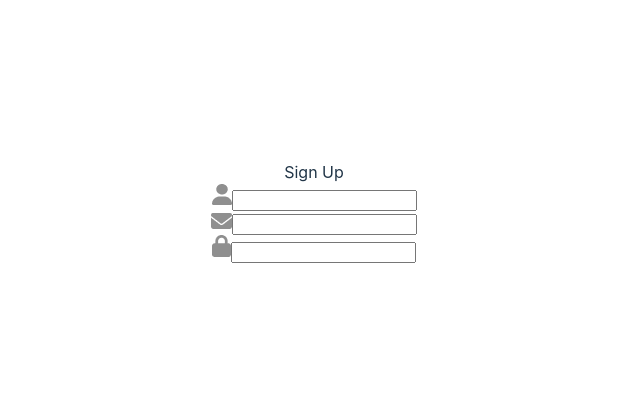
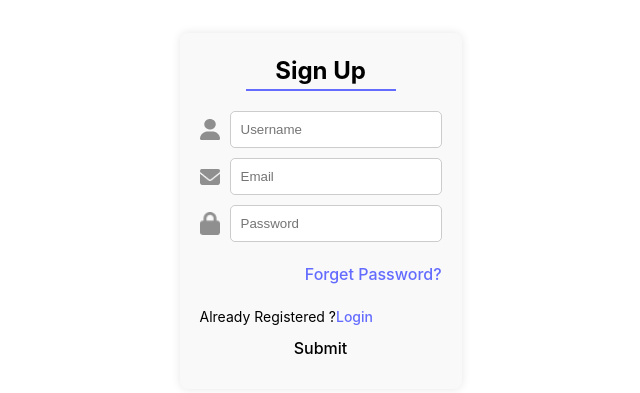
Before and after one commit to lokesh1jha/video-dashboard-frontend, a React (Vite) app: page /login in a window 1280 px wide. Shown: the part 189-582 px from the top of the page, without its empty margins (326-966 px from the left). Built offline with nearby package versions, Linux system fonts and the light colour scheme.

Commit message:
wip: login

```diff
--- a/index.html
+++ b/index.html
@@ -9,5 +9,8 @@
   <body>
     <div id="root"></div>
     <script type="module" src="/src/main.jsx"></script>
+    <script src="https://code.jquery.com/jquery-3.2.1.slim.min.js" integrity="sha384-KJ3o2DKtIkvYIK3UENzmM7KCkRr/rE9/Qpg6aAZGJwFDMVNA/GpGFF93hXpG5KkN" crossorigin="anonymous"></script>
+    <script src="https://cdnjs.cloudflare.com/ajax/libs/popper.js/1.12.9/umd/popper.min.js" integrity="sha384-ApNbgh9B+Y1QKtv3Rn7W3mgPxhU9K/ScQsAP7hUibX39j7fakFPskvXusvfa0b4Q" crossorigin="anonymous"></script>
+    <script src="https://maxcdn.bootstrapcdn.com/bootstrap/4.0.0/js/bootstrap.min.js" integrity="sha384-JZR6Spejh4U02d8jOt6vLEHfe/JQGiRRSQQxSfFWpi1MquVdAyjUar5+76PVCmYl" crossorigin="anonymous"></script>
   </body>
 </html>
--- a/src/App.jsx
+++ b/src/App.jsx
@@ -11,11 +11,6 @@ function App() {
       <Router>
         <Routes>
         <Route path="/login" element={<Login />} />
-{/*
-          <Route path="/" element={<Home />} />
-          <Route path="/movies" element={<Movies />} />
-          <Route path="/tvseries" element={<TvSeries />} />
-          <Route path="/bookmarked" element={<Bookmarked />} /> */}
         </Routes>
       </Router>
   );
--- a/src/assets/components/LoginForm.jsx
+++ b/src/assets/components/LoginForm.jsx
@@ -1,6 +1,5 @@
 import React from 'react';
 import './LoginFormStyle.css';
-
 
 import user_icon from '../person.png';
 import email_icon from '../email.png';
@@ -14,24 +13,28 @@ function LoginForm() {
         <div className='underline'></div>
       </div>
       <div className='inputs'>
-
         <div className='input'>
           <img src={user_icon} alt='' />
-          <input type="text" />
+          <input type="text" placeholder="Username" />
         </div>
-
         <div className='input'>
           <img src={email_icon} alt='' />
-          <input type="eamil" />
+          <input type="email" placeholder="Email" />
         </div>
-
         <div className='input'>
           <img src={password_icon} alt='' />
-          <input type="password" />
+          <input type="password" placeholder="Password" />
         </div>
       </div>
-
-      <div className="submitContainer"></div>
+      <div className="forgetPassword">
+        <a href="/forget-password">Forget Password?</a>
+      </div>
+      <div className="alreadyRegistered">
+        <div className="smallText">Already Registered ?<a href="/login">Login</a></div>
+      </div>
+      <div className="submitContainer">
+        <button type="submit">Submit</button>
+      </div>
     </div>
   );
 }
--- a/src/assets/components/LoginFormStyle.css
+++ b/src/assets/components/LoginFormStyle.css
@@ -0,0 +1,90 @@
+/* LoginForm.css */
+.container {
+  width: 90%;
+  max-width: 600px;
+  margin: auto;
+  padding: 20px;
+  background-color: #f9f9f9;
+  border-radius: 8px;
+  box-shadow: 0 0 10px rgba(0, 0, 0, 0.1);
+}
+
+.header {
+  text-align: center;
+  margin-bottom: 20px;
+}
+
+.text {
+  font-size: 24px;
+  font-weight: bold;
+  color: black;
+}
+
+.smallText {
+  font-size: 14px;
+  color: black;
+}
+
+.alreadyRegistered {
+  display: flex;
+  /* Use flexbox to align items horizontally */
+  align-items: flex-end;
+  /* Align items vertically center */
+  margin-top: 20px;
+  /* Add some margin for spacing */
+}
+
+.smallText {
+  margin-right: 10px;
+}
+
+.alreadyRegistered a {
+  text-decoration: none;
+}
+
+.underline {
+  width: 150px;
+  height: 2px;
+  background-color: #646cff;
+  margin: auto;
+}
+
+.inputs {
+  margin-bottom: 20px;
+}
+
+.input {
+  display: flex;
+  align-items: center;
+  margin-bottom: 10px;
+}
+
+.input img {
+  width: 20px;
+  margin-right: 10px;
+}
+
+.input input {
+  flex: 1;
+  padding: 10px;
+  border: 1px solid #ccc;
+  border-radius: 5px;
+}
+
+.forgetPassword {
+  text-align: right;
+  margin-bottom: 10px;
+}
+
+.forgetPassword a {
+  color: #646cff;
+  text-decoration: none;
+}
+
+.forgetPassword a:hover {
+  text-decoration: underline;
+}
+
+.submitContainer {
+  text-align: center;
+}
```
